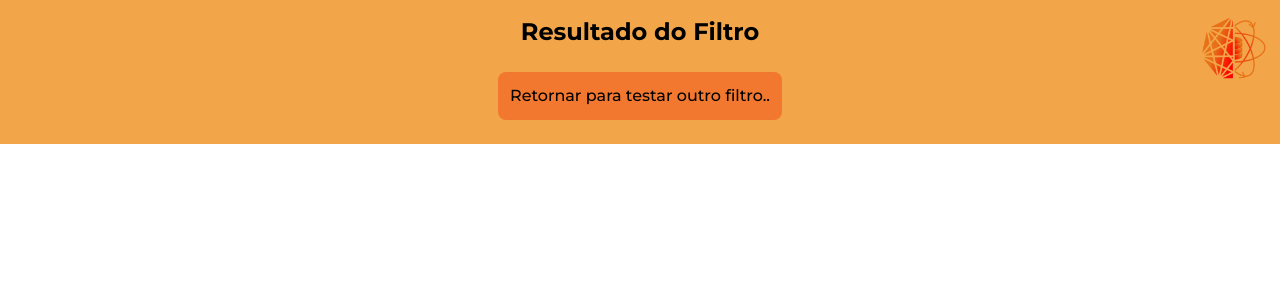
After one commit to ricardo-ervilha/Hackathon-UFJF-2024, a Laravel app: template hackathon/resources/views/filter/show.blade.php in a window 1280 px wide. The commit adds this page. Shown: the top 300 px of the page. Run offline with Laravel 9, Linux system fonts and the light colour scheme; the template is opened without the code that fills it, so the values that code supplies are empty; style sheets or scripts are compiled from the project's sources.

Commit message:
Termina a parte dos filtros

```diff
--- /dev/null
+++ b/hackathon/resources/views/filter/show.blade.php
@@ -0,0 +1,47 @@
+<!DOCTYPE html>
+<html lang="en">
+<head>
+    <meta charset="UTF-8">
+    <meta name="viewport" content="width=device-width, initial-scale=1.0">
+    <meta http-equiv="X-UA-Compatible" content="ie=edge">
+    <title>@yield('title', 'Default Title')</title>
+    <link rel="preconnect" href="https://fonts.googleapis.com">
+    <link rel="preconnect" href="https://fonts.gstatic.com" crossorigin>
+    <link href="https://fonts.googleapis.com/css2?family=Montserrat:ital,wght@0,100..900;1,100..900&display=swap" rel="stylesheet">
+    @vite(['resources/css/app.css','resources/js/app.js'])
+
+    <style>
+        .container{
+            font-family: "Montserrat", sans-serif;
+        }
+    </style>
+</head>
+<body>
+    <div class="container">
+        <div class="flex items-center flex-col justify-center h-full w-screen bg-[#f2a649] relative">
+            <div class="absolute top-2 right-2">
+                <img width="80px" src="{{ asset('img/logo2024.png') }}" alt="">
+            </div>
+            <div class="mb-6 text-center">
+                <h1 class="text-2xl mt-4 font-bold text-black-700 dark:text-gray-300">Resultado do Filtro</h1>
+                <p class="text-md font-medium text-gray-700 dark:text-gray-400 mt-2">
+                    @foreach ($result as $item)
+                    <ul>
+                        @foreach ($item as $key => $value)
+                            <li>{{ $key }}: {{ $value }}</li>
+                        @endforeach
+                    </ul>
+                @endforeach
+                </p>
+                <a href="{{ route('filter.index', ['filename'=> $filename]) }}">
+                    <button class="bg-[#f27830] font-medium p-3 mt-4 rounded-lg hover:bg-[#d94929]" type="submit">
+                        Retornar para testar outro filtro..
+                    </button>
+                </a>
+            </div>
+
+
+        </div>
+    </div>
+</body>
+</html>
--- a/hackathon/resources/views/launch/sucess.blade.php
+++ b/hackathon/resources/views/launch/sucess.blade.php
@@ -11,7 +11,7 @@
         Retornar para inserir novos...
     </button>
 </a>
-<a href="">
+<a href="{{ route('filter.index', ['filename'=> $filename]) }}">
     <button class="bg-[#f27830] font-medium p-3 mt-4 rounded-lg hover:bg-[#d94929]" type="submit">
         Avançar para parte de filtros..
     </button>
--- a/hackathon/routes/web.php
+++ b/hackathon/routes/web.php
@@ -45,6 +45,7 @@ Route::get('/regras-validacao/{file_name}', [ValidationController::class, 'index
 Route::post('/regras-validacao', [ValidationController::class, 'validation'])->name('validation.validation');
 
 Route::get('/filtro', [FilterController::class, 'index'])->name('filter.index');
+Route::get('/filtro/filter', [FilterController::class, 'filter_values'])->name('filter.filter');
 
 Route::get('/lancamento', [LaunchController::class, 'index'])->name('launch.index');
 Route::post('/lancamento/lancar', [LaunchController::class, 'launch'])->name('launch.launch');
```
Also changed, not shown: hackathon/app/Http/Controllers/FilterController.php (+32 -2 lines), hackathon/resources/views/filter/form.blade.php (+8 -16 lines).
